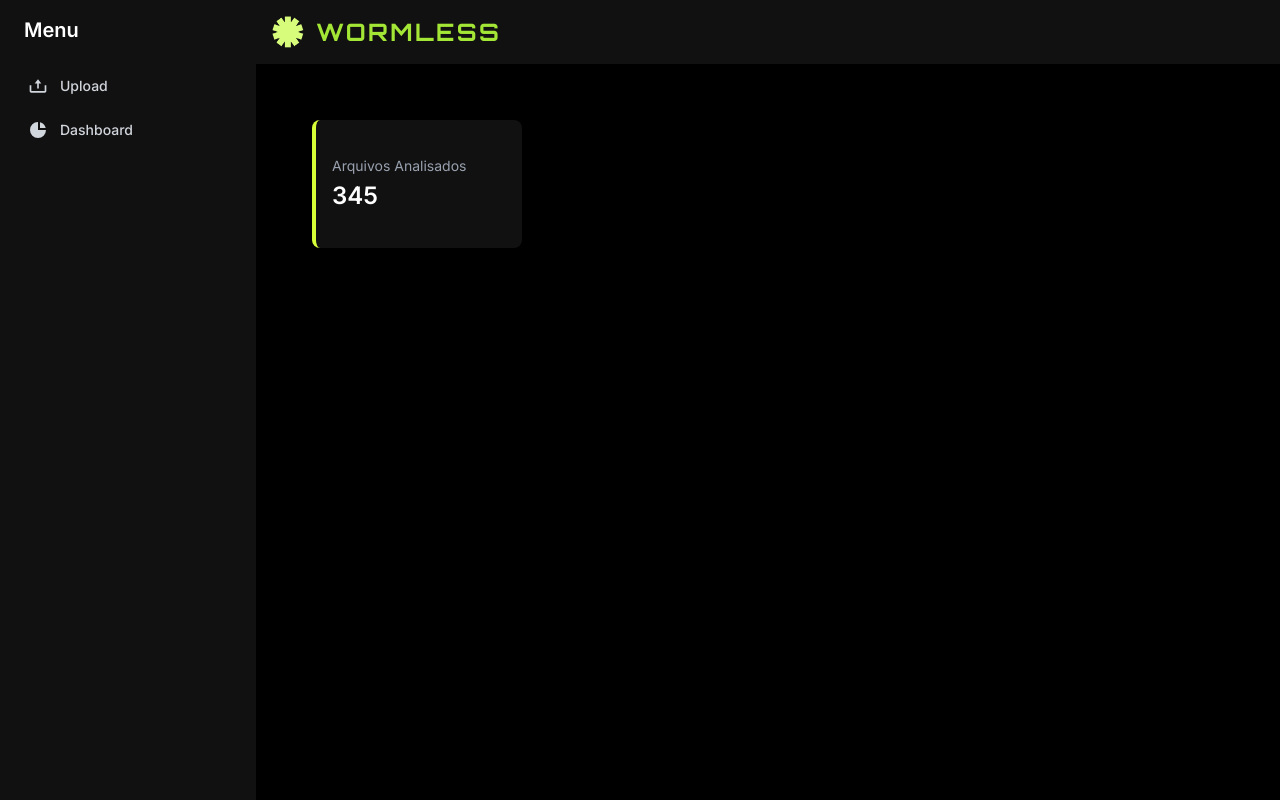
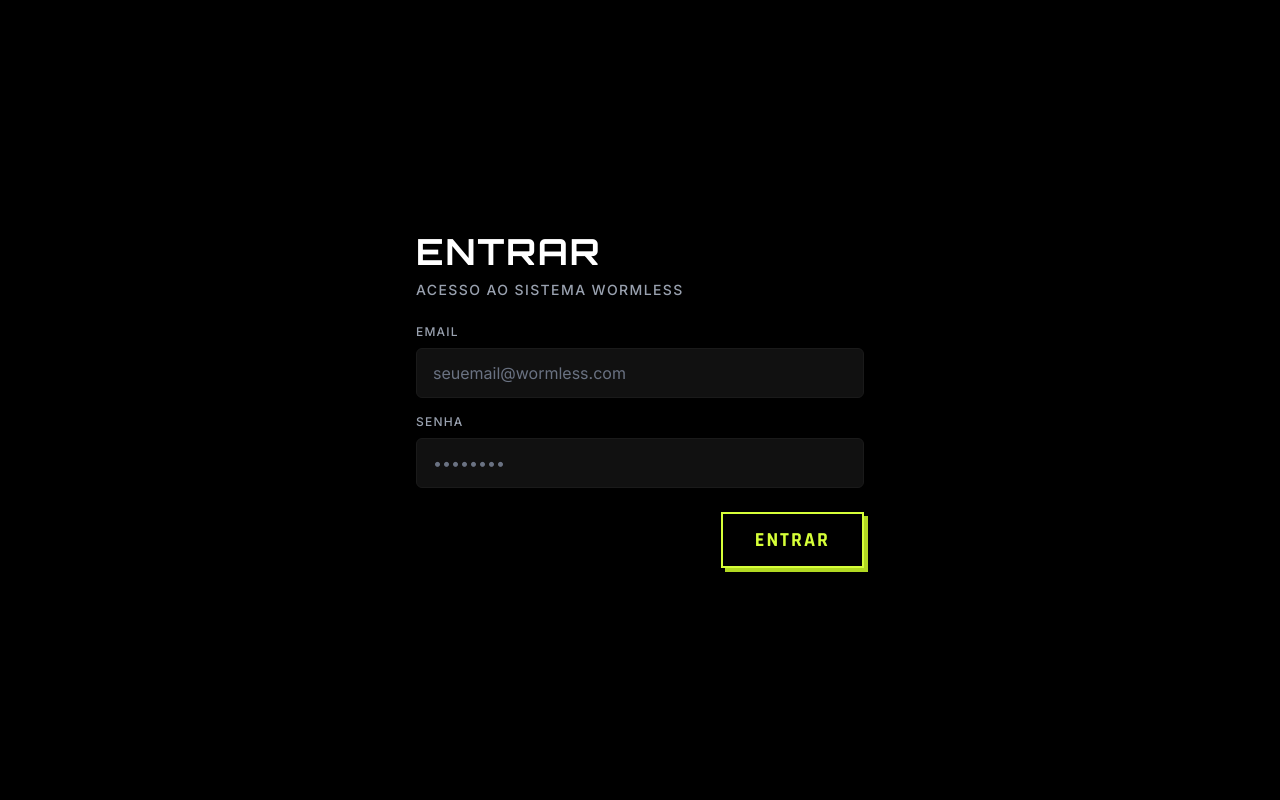
Before and after one commit to wormless-framework/wormless-front, a React (Vite) app: page /login in a window 1280 px wide. Before the commit this address led to /dashboard. Built offline with nearby package versions, Linux system fonts and the light colour scheme.

Commit message:
fix: resolvido problemas de direcionamento por role

```diff
--- a/src/App.tsx
+++ b/src/App.tsx
@@ -1,26 +1,45 @@
-import { Routes, Route, Navigate } from 'react-router-dom'; // Importei o Navigate aqui
+import { Routes, Route, Navigate } from 'react-router-dom';
 import { Sidebar } from './components/Sidebar';
 import { Header } from './components/Header';
 import { Dashboard } from './pages/Dashboard';
 import { UploadPage } from './pages/UploadPage';
+import Login from './pages/Login';
+import { RequireAuth } from './components/RequireAuth';
+import { useAuth } from './context/AuthContext';
+import { homeForRole } from './api/auth';
 
-function App() {
+// Qualquer rota desconhecida vai para a pagina inicial da role do usuario
+function RoleRedirect() {
+  const { role } = useAuth();
+  return <Navigate to={role ? homeForRole(role) : '/login'} replace />;
+}
+
+function Shell() {
   return (
     <div className="flex h-screen w-full bg-wl-black transition-colors duration-200">
       {/* O menu lateral fica fixo na esquerda */}
       <Sidebar />
 
-      {/* Esta div agrupa o Header e o Main para que fiquem um em cima do outro (flex-col) ocupando o resto do espaço (flex-1) */}
+      {/* Esta div agrupa o Header e o Main para que fiquem um em cima do outro (flex-col) ocupando o resto do espaco (flex-1) */}
       <div className="flex flex-col flex-1 min-w-0">
         <Header />
 
         <main className="flex-1 p-8 overflow-y-auto">
           <Routes>
-            <Route path="/dashboard" element={<Dashboard />} />
+            {/* Painel SOC: so analista/admin */}
+            <Route
+              path="/dashboard"
+              element={
+                <RequireAuth allowedRoles={['SOC_ANALYST', 'SOC_ADMIN']}>
+                  <Dashboard />
+                </RequireAuth>
+              }
+            />
+
+            {/* Sandbox: qualquer usuario autenticado */}
             <Route path="/upload" element={<UploadPage />} />
 
-            {/* O Navigate altera de fato a URL no navegador, em vez de apenas renderizar o componente na URL errada */}
-            <Route path="*" element={<Navigate to="/dashboard" replace />} />
+            <Route path="*" element={<RoleRedirect />} />
           </Routes>
         </main>
       </div>
@@ -28,4 +47,21 @@
   );
 }
 
+function App() {
+  return (
+    <Routes>
+      <Route path="/login" element={<Login />} />
+
+      <Route
+        path="/*"
+        element={
+          <RequireAuth>
+            <Shell />
+          </RequireAuth>
+        }
+      />
+    </Routes>
+  );
+}
+
 export default App;
--- /dev/null
+++ b/src/api/auth.ts
@@ -0,0 +1,30 @@
+import { request } from "./client";
+
+export type Role = "CLIENT" | "SOC_ANALYST" | "SOC_ADMIN";
+
+interface LoginResponse {
+  token: string;
+  role: Role;
+}
+
+// Pagina inicial de cada perfil
+export function homeForRole(role: Role): string {
+  return role === "CLIENT" ? "/upload" : "/dashboard";
+}
+
+export async function login(email: string, password: string): Promise<LoginResponse> {
+  const data = await request<LoginResponse>("/api/auth/login", {
+    method: "POST",
+    skipAuth: true,
+    body: JSON.stringify({ email, password }),
+  });
+
+  localStorage.setItem("token", data.token);
+  localStorage.setItem("role", data.role);
+  return data;
+}
+
+export function logout() {
+  localStorage.removeItem("token");
+  localStorage.removeItem("role");
+}
--- /dev/null
+++ b/src/api/client.ts
@@ -0,0 +1,31 @@
+const API_URL = "http://localhost:8080";
+
+interface RequestOptions extends RequestInit {
+  skipAuth?: boolean;
+}
+
+export async function request<T>(path: string, options: RequestOptions = {}): Promise<T> {
+  const token = localStorage.getItem("token");
+
+  const response = await fetch(`${API_URL}${path}`, {
+    ...options,
+    headers: {
+      "Content-Type": "application/json",
+      ...(token && !options.skipAuth ? { Authorization: `Bearer ${token}` } : {}),
+      ...options.headers,
+    },
+  });
+
+  if (response.status === 401) {
+    localStorage.removeItem("token");
+    localStorage.removeItem("role");
+    window.location.href = "/login";
+    throw new Error("Nao autenticado");
+  }
+
+  if (!response.ok) {
+    throw new Error(`Erro ${response.status}`);
+  }
+
+  return response.status !== 204 ? (response.json() as Promise<T>) : (null as T);
+}
--- /dev/null
+++ b/src/components/RequireAuth.tsx
@@ -0,0 +1,22 @@
+import { Navigate } from "react-router-dom";
+import { useAuth } from "../context/AuthContext";
+import { homeForRole, type Role } from "../api/auth";
+
+export function RequireAuth({
+  allowedRoles,
+  children,
+}: {
+  allowedRoles?: Role[];
+  children: React.ReactNode;
+}) {
+  const { role, isAuthenticated } = useAuth();
+
+  if (!isAuthenticated || !role) return <Navigate to="/login" replace />;
+
+  // Role sem permissao para esta rota: manda para a pagina inicial dela
+  if (allowedRoles && !allowedRoles.includes(role)) {
+    return <Navigate to={homeForRole(role)} replace />;
+  }
+
+  return <>{children}</>;
+}
--- a/src/components/Sidebar.tsx
+++ b/src/components/Sidebar.tsx
@@ -1,8 +1,12 @@
 import { HiChartPie } from 'react-icons/hi';
 import { BiUpload } from 'react-icons/bi';
 import { Link } from 'react-router-dom';
+import { useAuth } from '../context/AuthContext';
 
 export function Sidebar() {
+  const { role } = useAuth();
+  const canSeeDashboard = role === 'SOC_ANALYST' || role === 'SOC_ADMIN';
+
   return (
     <div className="w-64 bg-wl-surface p-4 hidden md:block">
       <h2 className="text-xl font-bold text-white mb-6 px-2">
@@ -18,6 +22,7 @@
             Upload
           </Link>
         </li>
+        {canSeeDashboard && (
           <li>
             <Link
               to="/dashboard"
@@ -27,6 +32,7 @@
               Dashboard
             </Link>
           </li>
+        )}
       </ul>
     </div>
   );
--- /dev/null
+++ b/src/context/AuthContext.tsx
@@ -0,0 +1,59 @@
+import { createContext, useContext, useState, type ReactNode } from "react";
+import type { Role } from "../api/auth";
+
+interface AuthContextValue {
+  role: Role | null;
+  isAuthenticated: boolean;
+  setRole: (role: Role | null) => void;
+}
+
+const AuthContext = createContext<AuthContextValue | undefined>(undefined);
+
+const VALID_ROLES: Role[] = ["CLIENT", "SOC_ANALYST", "SOC_ADMIN"];
+
+// Le a data de expiracao (exp) que o backend coloca dentro do JWT
+function isTokenExpired(token: string): boolean {
+  try {
+    const payload = JSON.parse(
+      atob(token.split(".")[1].replace(/-/g, "+").replace(/_/g, "/"))
+    );
+    return typeof payload.exp === "number" && payload.exp * 1000 <= Date.now();
+  } catch {
+    return true; // token malformado = invalido
+  }
+}
+
+// So considera logado se token e role existem, a role e valida e o token nao expirou.
+function readStoredRole(): Role | null {
+  const token = localStorage.getItem("token");
+  const role = localStorage.getItem("role") as Role | null;
+
+  if (token && role && VALID_ROLES.includes(role) && !isTokenExpired(token)) {
+    return role;
+  }
+
+  localStorage.removeItem("token");
+  localStorage.removeItem("role");
+  return null;
+}
+
+export function AuthProvider({ children }: { children: ReactNode }) {
+  const [role, setRoleState] = useState<Role | null>(readStoredRole);
+
+  const setRole = (newRole: Role | null) => {
+    setRoleState(newRole);
+  };
+
+  return (
+    <AuthContext.Provider value={{ role, isAuthenticated: role !== null, setRole }}>
+      {children}
+    </AuthContext.Provider>
+  );
+}
+
+// eslint-disable-next-line react-refresh/only-export-components
+export function useAuth() {
+  const ctx = useContext(AuthContext);
+  if (!ctx) throw new Error("useAuth precisa estar dentro de AuthProvider");
+  return ctx;
+}
--- a/src/index.css
+++ b/src/index.css
@@ -1,6 +1,6 @@
+@import url('https://fonts.googleapis.com/css2?family=Orbitron:wght@400;700;900&family=Rajdhani:wght@500;600;700&family=Chakra+Petch:wght@400;500;600;700&family=Teko:wght@400;500;600;700&display=swap');
+
 @import "tailwindcss";
-
-@import url('https://fonts.googleapis.com/css2?family=Orbitron:wght@400;700;900&family=Rajdhani:wght@500;600;700&family=Chakra+Petch:wght@400;500;600;700&family=Teko:wght@400;500;600;700&display=swap');
 
 @plugin "flowbite/plugin";
 @source "../node_modules/flowbite";
--- /dev/null
+++ b/src/pages/Login.tsx
@@ -0,0 +1,95 @@
+import { useState } from 'react';
+import { useNavigate } from 'react-router-dom';
+import { login, homeForRole } from '../api/auth';
+import { useAuth } from '../context/AuthContext';
+import { Button } from '../components/Button';
+
+export default function Login() {
+  const [email, setEmail] = useState('');
+  const [password, setPassword] = useState('');
+  const [error, setError] = useState('');
+  const [isLoading, setIsLoading] = useState(false);
+  const { setRole } = useAuth();
+  const navigate = useNavigate();
+
+  const handleSubmit = async (e: React.FormEvent) => {
+    e.preventDefault();
+    setError('');
+    setIsLoading(true);
+
+    try {
+      const data = await login(email, password);
+      setRole(data.role);
+      navigate(homeForRole(data.role));
+    } catch {
+      setError('Email ou senha invalidos.');
+    } finally {
+      setIsLoading(false);
+    }
+  };
+
+  return (
+    <div className="min-h-screen w-full bg-wl-black flex items-center justify-center p-8">
+      <div className="w-full max-w-md flex flex-col gap-6">
+        <div>
+          <h1 className="font-orbitron text-4xl font-bold text-white mb-2 tracking-wider uppercase">
+            Entrar
+          </h1>
+          <p className="text-gray-400 text-sm font-medium uppercase tracking-widest">
+            Acesso ao Sistema Wormless
+          </p>
+        </div>
+
+        <form onSubmit={handleSubmit} className="flex flex-col gap-4">
+          <div className="flex flex-col gap-2">
+            <label
+              htmlFor="email"
+              className="text-gray-400 text-xs font-medium uppercase tracking-widest"
+            >
+              Email
+            </label>
+            <input
+              id="email"
+              type="email"
+              value={email}
+              onChange={(e) => setEmail(e.target.value)}
+              required
+              className="bg-wl-surface border border-wl-surface-hover rounded-md px-4 py-3 text-white placeholder-gray-500 focus:outline-none focus:border-wl-lime transition-colors"
+              placeholder="seuemail@wormless.com"
+            />
+          </div>
+
+          <div className="flex flex-col gap-2">
+            <label
+              htmlFor="password"
+              className="text-gray-400 text-xs font-medium uppercase tracking-widest"
+            >
+              Senha
+            </label>
+            <input
+              id="password"
+              type="password"
+              value={password}
+              onChange={(e) => setPassword(e.target.value)}
+              required
+              className="bg-wl-surface border border-wl-surface-hover rounded-md px-4 py-3 text-white placeholder-gray-500 focus:outline-none focus:border-wl-lime transition-colors"
+              placeholder="••••••••"
+            />
+          </div>
+
+          {error && (
+            <p className="text-red-400 text-sm font-medium uppercase tracking-widest animate-fade-in">
+              {error}
+            </p>
+          )}
+
+          <div className="flex justify-end mt-2">
+            <Button type="submit" isLoading={isLoading}>
+              Entrar
+            </Button>
+          </div>
+        </form>
+      </div>
+    </div>
+  );
+}
```
Also changed, not shown: src/components/Header.tsx (+27 -0 lines), src/main.tsx (+5 -5 lines), 1 other file (tests, documents, lock files or other folders). Lines whose indentation alone changed are shown as unchanged.
